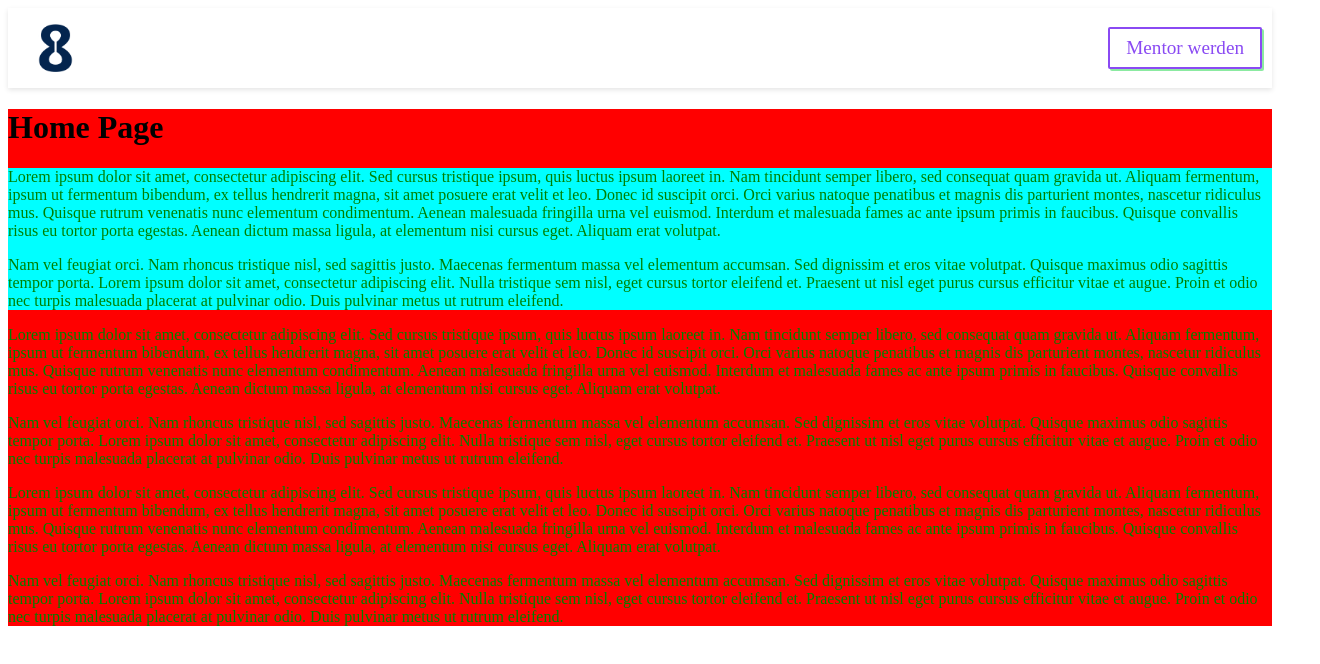
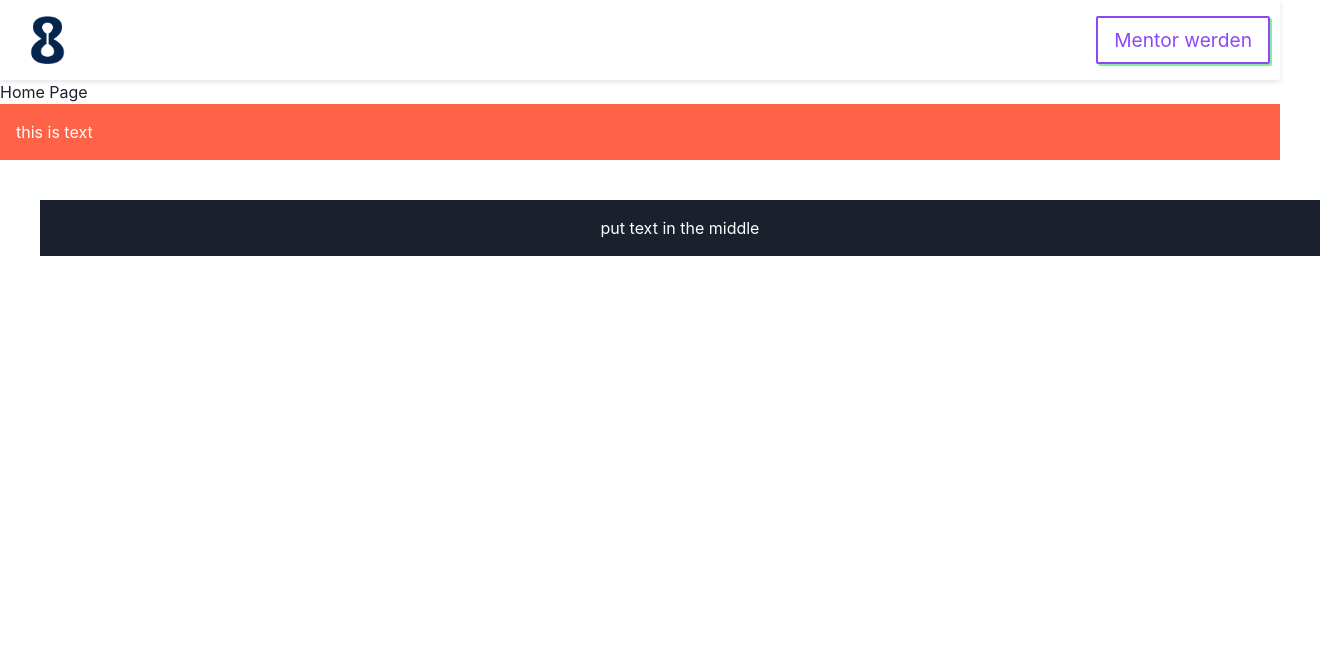
Before and after one commit to giladt/GitHub_next, a Next.js app: page / in a window 1280 px wide. Shown: the top 664 px of the page, 1320 px wide, since content can reach past the window. Built offline with nearby package versions, Linux system fonts and the light colour scheme.

Commit message:
chakra UI added

```diff
--- a/package.json
+++ b/package.json
@@ -3,6 +3,10 @@
   "version": "0.1.0",
   "private": true,
   "dependencies": {
+    "@chakra-ui/react": "^1.3.3",
+    "@emotion/react": "^11.1.5",
+    "@emotion/styled": "^11.1.5",
+    "framer-motion": "^3.3.0",
     "next": "^10.0.7",
     "react": "^17.0.1",
     "react-dom": "^17.0.1",
--- a/src/pages/index.js
+++ b/src/pages/index.js
@@ -1,51 +1,16 @@
-import style from '../styles/pages.module.scss'
-
+import { Box, Center, Square, Circle } from "@chakra-ui/react";
 
 export default function LandingPage() {
-  return (
-    <div className={style["page-container"]}>
-      <h1>Home Page</h1>
-      <div>
-        <p>
-          Lorem ipsum dolor sit amet, consectetur adipiscing elit. Sed cursus tristique ipsum, quis luctus ipsum laoreet in. Nam tincidunt semper libero,
-          sed consequat quam gravida ut. Aliquam fermentum, ipsum ut fermentum bibendum, ex tellus hendrerit magna, sit amet posuere erat velit et leo. Donec id suscipit orci. Orci varius natoque penatibus et magnis dis parturient montes,
-          nascetur ridiculus mus. Quisque rutrum venenatis nunc elementum condimentum. Aenean malesuada fringilla urna vel euismod.
-          Interdum et malesuada fames ac ante ipsum primis in faucibus. Quisque convallis risus eu tortor porta egestas. Aenean dictum massa ligula,
-          at elementum nisi cursus eget. Aliquam erat volutpat.
-        </p>
-        <p>
-          Nam vel feugiat orci. Nam rhoncus tristique nisl, sed sagittis justo.
-          Maecenas fermentum massa vel elementum accumsan. Sed dignissim et eros vitae volutpat. Quisque maximus odio sagittis tempor porta.
-          Lorem ipsum dolor sit amet, consectetur adipiscing elit. Nulla tristique sem nisl, eget cursus tortor eleifend et.
-          Praesent ut nisl eget purus cursus efficitur vitae et augue. Proin et odio nec turpis malesuada placerat at pulvinar odio. Duis pulvinar metus ut rutrum eleifend.
-        </p>
-      </div>
-      <p>
-        Lorem ipsum dolor sit amet, consectetur adipiscing elit. Sed cursus tristique ipsum, quis luctus ipsum laoreet in. Nam tincidunt semper libero,
-        sed consequat quam gravida ut. Aliquam fermentum, ipsum ut fermentum bibendum, ex tellus hendrerit magna, sit amet posuere erat velit et leo. Donec id suscipit orci. Orci varius natoque penatibus et magnis dis parturient montes,
-        nascetur ridiculus mus. Quisque rutrum venenatis nunc elementum condimentum. Aenean malesuada fringilla urna vel euismod.
-        Interdum et malesuada fames ac ante ipsum primis in faucibus. Quisque convallis risus eu tortor porta egestas. Aenean dictum massa ligula,
-        at elementum nisi cursus eget. Aliquam erat volutpat.
-      </p>
-      <p>
-        Nam vel feugiat orci. Nam rhoncus tristique nisl, sed sagittis justo.
-        Maecenas fermentum massa vel elementum accumsan. Sed dignissim et eros vitae volutpat. Quisque maximus odio sagittis tempor porta.
-        Lorem ipsum dolor sit amet, consectetur adipiscing elit. Nulla tristique sem nisl, eget cursus tortor eleifend et.
-        Praesent ut nisl eget purus cursus efficitur vitae et augue. Proin et odio nec turpis malesuada placerat at pulvinar odio. Duis pulvinar metus ut rutrum eleifend.
-      </p>
-      <p>
-        Lorem ipsum dolor sit amet, consectetur adipiscing elit. Sed cursus tristique ipsum, quis luctus ipsum laoreet in. Nam tincidunt semper libero,
-        sed consequat quam gravida ut. Aliquam fermentum, ipsum ut fermentum bibendum, ex tellus hendrerit magna, sit amet posuere erat velit et leo. Donec id suscipit orci. Orci varius natoque penatibus et magnis dis parturient montes,
-        nascetur ridiculus mus. Quisque rutrum venenatis nunc elementum condimentum. Aenean malesuada fringilla urna vel euismod.
-        Interdum et malesuada fames ac ante ipsum primis in faucibus. Quisque convallis risus eu tortor porta egestas. Aenean dictum massa ligula,
-        at elementum nisi cursus eget. Aliquam erat volutpat.
-      </p>
-      <p>
-        Nam vel feugiat orci. Nam rhoncus tristique nisl, sed sagittis justo.
-        Maecenas fermentum massa vel elementum accumsan. Sed dignissim et eros vitae volutpat. Quisque maximus odio sagittis tempor porta.
-        Lorem ipsum dolor sit amet, consectetur adipiscing elit. Nulla tristique sem nisl, eget cursus tortor eleifend et.
-        Praesent ut nisl eget purus cursus efficitur vitae et augue. Proin et odio nec turpis malesuada placerat at pulvinar odio. Duis pulvinar metus ut rutrum eleifend.
-      </p>
-    </div>
-  )
+	return (
+		<div>
+			<h1>Home Page</h1>
+			<Box bg="tomato" w="100%" p={4} color="white">
+				<p>this is text</p>
+			</Box>
+
+			<Center bg="brand.grey" m="10" w="100%" p={4} color="white">
+				<p>put text in the middle</p>
+			</Center>
+		</div>
+	);
 }
--- a/src/styles/pages.module.scss
+++ /dev/null
@@ -1,15 +0,0 @@
-.page-container {
-  background: red;
-
-  p {
-    color: purple;
-  }
-
-  div{
-    background-color: aqua;
-  }
-
-  p {
-    color: green;
-  }
-}
--- /dev/null
+++ b/src/styles/theme.js
@@ -0,0 +1,10 @@
+import { extendTheme } from "@chakra-ui/react";
+
+export const theme = extendTheme({
+	colors: {
+		brand: {
+			100: "#f7fafc",
+			grey: "#1a202c",
+		},
+	},
+});
```
Also changed, not shown: src/pages/_app.js (+6 -2 lines), src/styles/mentor-werden.js (renamed from src/pages/mentor-werden.js), 1 other file (tests, documents, lock files or other folders).
